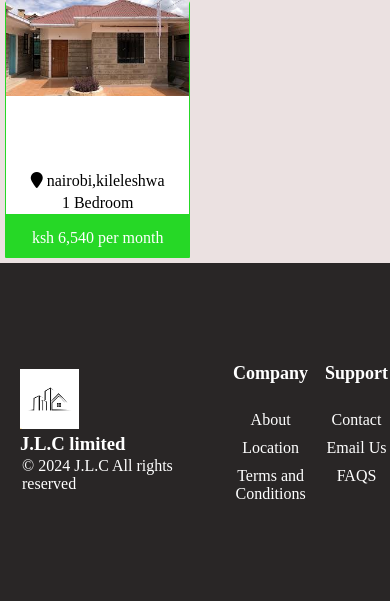
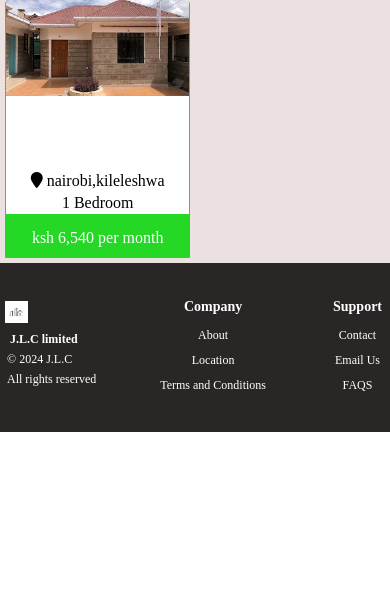
Before and after one commit to kitutetests/react---django, a Django app: page /view_property in a window 390 px wide. Shown: the part 1436-2037 px from the top of the page. After the commit the page ends 1868 px from the top, so only its background shows below. Run offline with Django 5.2, Linux system fonts and the light colour scheme; data comes from the database, SQL or seed files in the repository; both versions use the stored data as it was after the commit.

Commit message:
faq and scrool top btn

```diff
--- a/backend/reactdjango/app/forms.py
+++ b/backend/reactdjango/app/forms.py
@@ -8,7 +8,9 @@ class HouseRentForm(forms.ModelForm):
         model = Property_for_renting
         fields = ['size','apartment_name','location','pin_location','features','photos','video','price','deposit','water_fee','garbage_fee','landlord_contact','caretaker_contact','agent_name','agent_contact']
         widgets = {'pin_location': forms.TextInput(attrs={'placeholder':  '(optional)'}),
-
+                 'landlord_contact': forms.TextInput(attrs={'placeholder':  '+2547XXXXXXXX'}),
+                 'caretaker_contact': forms.TextInput(attrs={'placeholder':  '+2547XXXXXXXX'}),
+                 'agent_contact': forms.TextInput(attrs={'placeholder':  '+2547XXXXXXXX'}),
         }
 
 class SellPropertyForm(forms.ModelForm):
@@ -17,4 +19,6 @@ class SellPropertyForm(forms.ModelForm):
         model = Property_on_sale
         fields = ['property_type','features','location','pin_location','photos','video','price','payment_process','contact']
         widgets = {'pin_location': forms.TextInput(attrs={'placeholder': '(optional)'}),
+                  'contact': forms.TextInput(attrs={'placeholder':  '+2547XXXXXXXX'}),
+
         }
--- a/backend/reactdjango/app/urls.py
+++ b/backend/reactdjango/app/urls.py
@@ -15,7 +15,8 @@ urlpatterns = [
 
     path('buy_property',views.properties_on_sale,name='buy_property'),
 
-    path('view_property_on_sale_details/<int:pk>',views.property_on_sale_details,     name='view_property_on_sale_details'),
+    path('view_property_on_sale_details/<int:pk>',views.property_on_sale_details,                       name='view_property_on_sale_details'),
 
     path('search_property',views.search_property,name='search_property'),
+    path('faqs',views.faq_view,name='faq'),
 ]
--- a/backend/reactdjango/app/views.py
+++ b/backend/reactdjango/app/views.py
@@ -161,3 +161,6 @@ def search_property(request):
             properties = properties.filter(property_type__icontains=query_type)
 
     return render(request ,'search_property_on_sale.html',{'properties':properties})
+
+def faq_view(request):
+    return render(request, 'faq.html')
--- a/backend/reactdjango/static/header.css
+++ b/backend/reactdjango/static/header.css
@@ -1,6 +1,7 @@
 body{
     padding: 0;
     margin: 0;
+    height: 100%;
 }
 
 .nav-bar{
@@ -19,6 +20,11 @@ body{
 }
 .logo-header img{
     width: 18%;
+}
+
+.btn{
+    display: flex;
+    justify-content: space-between;
 }
 .buy-property , .rent-property{
     background-color: rgb(4, 221, 40);
@@ -47,10 +53,9 @@ footer{
     display: flex;
     justify-content: center;
     align-items: center;
-    height: 40vh;
-
     position: relative;
     bottom: 0;
+    height: 35vh;
 }
 .logo{
     margin-left: 20px;
@@ -79,6 +84,13 @@ footer{
     flex-direction: column;
     text-align: center;
 }
+.support p , .company p{
+    font-weight: bold;
+    padding-bottom: 15px;
+    color: white;
+    font-size: 18px;
+}
+
 @media (max-width: 768px) {
     .phone-contact , .your-location{
         display: none;
@@ -92,5 +104,38 @@ footer{
     .rent-property{
         margin-right: 10px;
     }
+    footer{
+        height: 20vh;
+    }
+    .logo{
+        margin-left: 5px;
+        color: white;
+        font-size: 12px;
+        width: 39%;
+    }
+    .logo-image img{
+        width: 15%;
 
+    }
+    h3{
+        margin: 5px;
+        font-size: 12px;
+    }
+    span{
+        display: block;
+    }
+    .footer-container{
+        width: 61%;
+    }
+    .support p , .company p{
+        font-size: 14px;
+        padding-bottom: 6px;
+    }
+    .footer-container a{
+        padding: 5px;
+        font-size: 12px;
+    }
+    .support{
+        margin-right: 5px;
+    }
 }
--- /dev/null
+++ b/backend/reactdjango/static/home-btn.js
@@ -0,0 +1,21 @@
+
+var scrollToTopBtn = document.getElementById("scrollToTopBtn");
+
+// When the user scrolls down 1000px from the top of the document, show the button
+window.onscroll = function() {
+  scrollFunction();
+};
+
+function scrollFunction() {
+  if (document.body.scrollTop > 100 || document.documentElement.scrollTop > 100) {
+    scrollToTopBtn.style.display = "block";
+  } else {
+    scrollToTopBtn.style.display = "none";
+  }
+}
+
+// When the user clicks on the button, scroll to the top of the document
+function scrollToTop() {
+  document.body.scrollTop = 0; // For Safari
+  document.documentElement.scrollTop = 0; // For Chrome, Firefox, IE and Opera
+}
--- a/backend/reactdjango/static/rentals.css
+++ b/backend/reactdjango/static/rentals.css
@@ -147,6 +147,23 @@ form{
     text-align: center;
 
 }
+
+#scrollToTopBtn {
+    display: none; /* Hidden by default */
+    position: fixed; /* Fixed/sticky position */
+    bottom: 20px; /* Place the button 20px from the bottom */
+    right: 30px; /* Place the button 30px from the right */
+    z-index: 99; /* Make sure it's on top of other content */
+    font-size: 18px; /* Increase font size */
+    border: none; /* Remove borders */
+    outline: none; /* Remove outline */
+    background-color: #333; /* Black background color */
+    color: white; /* White text color */
+    cursor: pointer; /* Add a pointer cursor on hover */
+    padding: 15px; /* Add some padding */
+    border-radius: 10px; /* Rounded corners */
+  }
+
 @media (max-width: 768px) {
     .main-container{
         width: 100%;
--- a/backend/reactdjango/templates/header.html
+++ b/backend/reactdjango/templates/header.html
@@ -44,24 +44,24 @@
          </div>
          <h3>J.L.C limited</h3>
 
-        <p> &copy; <script>document.write(new Date().getFullYear())</script> J.L.C  All rights reserved</p>
+        <p> &copy; <script>document.write(new Date().getFullYear())</script> J.L.C  <span>All rights reserved</p></span>
 
     </div>
 
     <div class="footer-container">
 
         <div class="company">
-            <P style="font-weight: bold; padding-bottom: 15px; color: white; font-size: 18px;">Company</P>
+            <P>Company</P>
             <a href="">About</a>
             <a href="https://maps.app.goo.gl/eKKyjDRfYyHFNHXJ8" target="_blank">Location</a>
             <a href="">Terms and Conditions</a>
         </div>
 
         <div class="support">
-            <P style="font-weight: bold; padding-bottom: 15px; color: white; font-size: 18px;">Support</P>
+            <P>Support</P>
             <a href="" >Contact</a>
             <a href="">Email Us</a>
-            <a href="">FAQS</a>
+            <a href="/faqs">FAQS</a>
         </div>
     </div>
 </footer>
--- a/backend/reactdjango/templates/on_sale_property_details.html
+++ b/backend/reactdjango/templates/on_sale_property_details.html
@@ -66,14 +66,14 @@
         {% endif %}
         <div class="book">
             <div class="contact">
-                <a href="">
+                <a href="tel:{{on_sale_property.contact}}">
                     <div class="call-owner">
                         <p>Call Owner</p>
 
                     </div>
                 </a>
 
-                <a href="">
+                <a href="https://wa.me/{{on_sale_property.contact}}" target="_blank" rel="noopener noreferrer">
                     <div class="whatsapp-owner">
                         <p>WhatsApp</p>
                     </div>
--- a/backend/reactdjango/templates/rentaldetails.html
+++ b/backend/reactdjango/templates/rentaldetails.html
@@ -54,14 +54,14 @@
         {% endif %}
         <div class="book">
             <div class="contact">
-                <a href="">
+                <a href="tel:{{rental.landlord_contact}}">
                     <div class="call-landlord">
                         <p>Call landlord</p>
 
                     </div>
                 </a>
 
-                <a href="">
+                <a href="https://wa.me/{{rental.landlord_contact}}" target="_blank" rel="noopener noreferrer">
                     <div class="whatsapp-landlord">
                         <p>WhatsApp</p>
                     </div>
--- a/backend/reactdjango/templates/rentals.html
+++ b/backend/reactdjango/templates/rentals.html
@@ -95,6 +95,10 @@
         </a>
 
         {% endfor %}
+
+    <button onclick="scrollToTop()" id="scrollToTopBtn" title="Go to top"><i class="fa fa-arrow-up" aria-hidden="true"></i></button>
+
+    <script src="{% static 'home-btn.js'%}"></script>
     </div>
     {% endblock %}
 </body>
--- a/backend/reactdjango/templates/search_property_on_sale.html
+++ b/backend/reactdjango/templates/search_property_on_sale.html
@@ -16,7 +16,7 @@
 <div class="main-container">
     {% if properties %}
     {% for property in properties %}
-    <a href="">
+    <a href="view_property_on_sale_details/{{property.id}}">
         <div class="property-container">
 
             <div class="photo">
```
Also changed, not shown: backend/reactdjango/static/faq.css (added, +18 -0 lines), backend/reactdjango/templates/faq.html (added, +70 -0 lines), backend/reactdjango/db.sqlite3, backend/reactdjango/media/images/defender.jpg (added).
